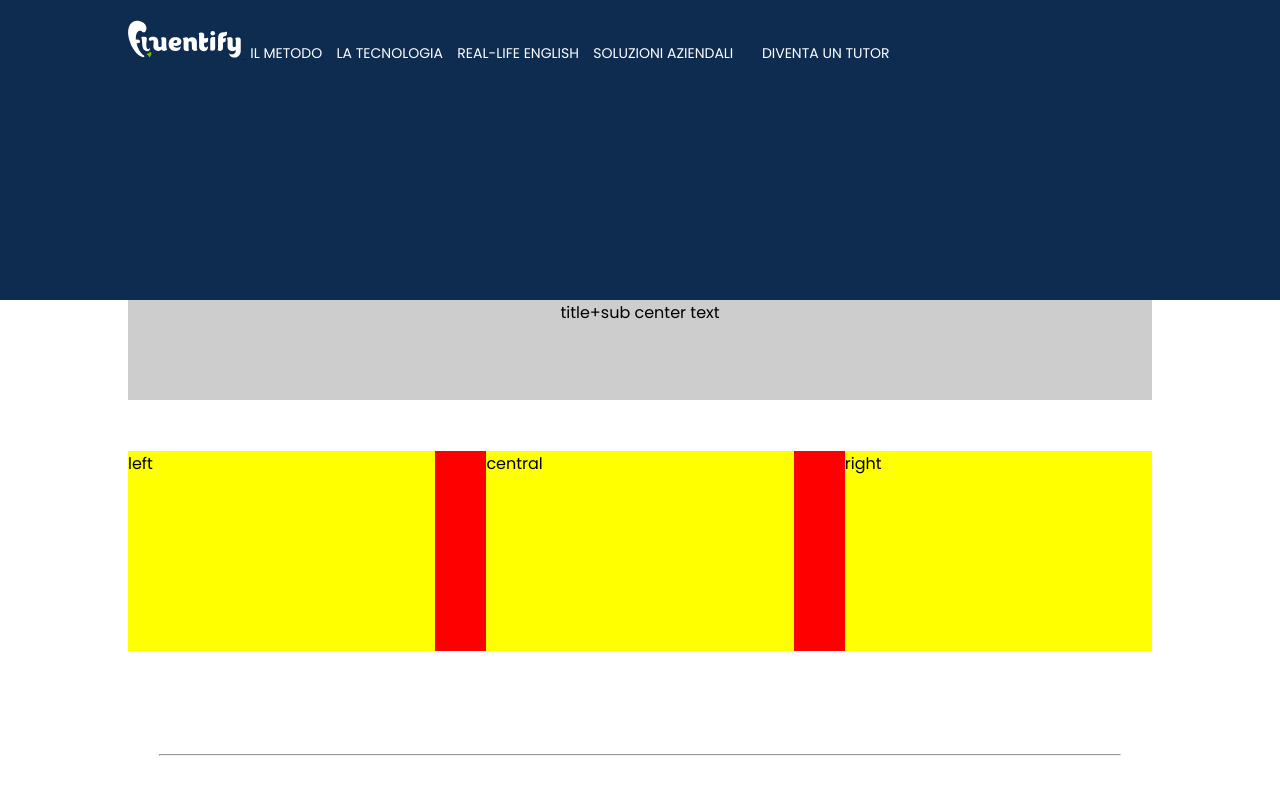
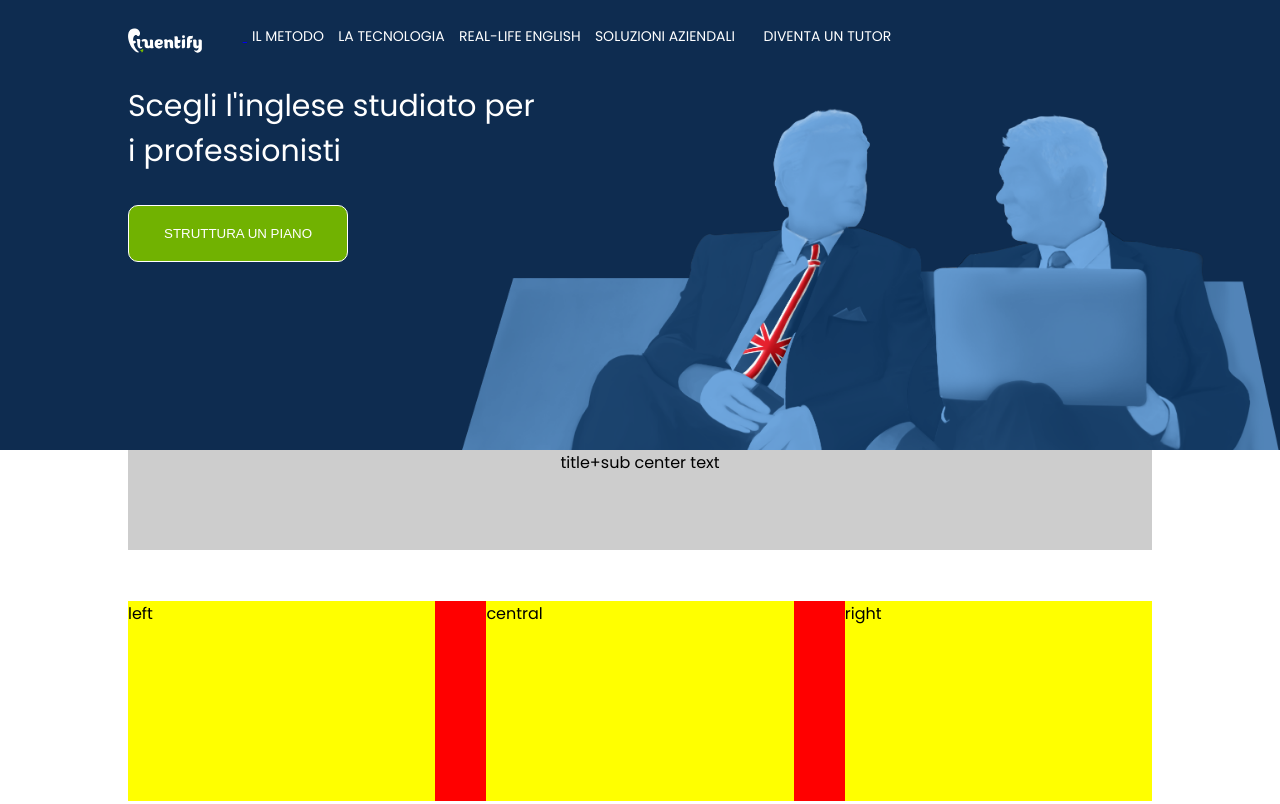
Before and after one commit to Giovanni-Bernardi/htmlcss-fluentify, a plain HTML site: page index.html in a window 1280 px wide. Shown: the top 804 px of the page. Drawn offline with Linux system fonts and the light colour scheme.

Commit message:
header progress

```diff
--- a/css/style.css
+++ b/css/style.css
@@ -27,17 +27,24 @@ header{
   padding-top: 10px;
   position: relative;
   background-color: rgba(14, 44, 80, 1);
-  height: 300px;
+  height: 450px;
 }
 
-nav{
+#site-logo{
+  width: 14%;
+  padding-top: 1%;
+  padding-right: 5%;
+  vertical-align: middle;
+}
+
+#mainnav{
 width: 80%;
 padding-top: 1%;
 display: inline-block;
-vertical-align: bottom;
-
+vertical-align: middle;
 }
 
+.navleft{}
 nav li a{
 text-decoration: none;
 list-style-type: none;
@@ -49,6 +56,37 @@ nav li{
   text-transform: uppercase;
   padding: 5px;
   font-size: 14px;
+}
+
+.imgheader{
+  background-image: url("../img/background-header.png");
+  position: absolute;
+  background-repeat: no-repeat;
+  background-position: center;
+  background-size: contain;
+  width: 64%;
+  height: 76%;
+  bottom: 0;
+  right: 0;
+}
+
+h1{
+  margin-top: 3%;
+  margin-bottom: 3%;
+  font-size: 30px;
+  width: 40%;
+  font-weight: 400;
+  color: #fff;
+}
+
+/* buttons */
+button{
+  background-color: inherit;
+  background-color: rgb(113, 178, 1);
+  color: #fff;
+  padding: 20px 35px;
+  border: 1px solid #fff;
+  border-radius: 10px;
 }
 
 /* main rules */
@@ -68,6 +106,7 @@ nav li{
   float: left;
 }
 
+/* ------------------------------------------------------------- */
 /* first row yellow 40(30+10)*/
 .block.first{
   height: 200px;
@@ -80,6 +119,7 @@ nav li{
   margin-right: 5%;
 }
 
+/* -------------------------------------------------------------- */
 /* second row blue 60(40+20)*/
 .block.second{
   height: 200px;
@@ -95,6 +135,7 @@ hr{
   margin:0 3% 10% 3%;
 }
 
+/* ---------------------------------------------------------------- */
 /* footer rules */
 footer{
   background-color: rgb(205, 205, 205);
--- a/index.html
+++ b/index.html
@@ -12,23 +12,27 @@
     <!-- header -->
     <header>
       <div class="container">
-        <nav>
+        <nav id="mainnav">
           <ul>
             <a href="#">
               <img id="site-logo" src="img/logo.svg" alt="site logo">
             </a>
 
-            <li><a href="#">il metodo</a></li>
-            <li><a href="#">la tecnologia</a></li>
-            <li><a href="#">real-life english</a></li>
-            <li><a href="#">soluzioni aziendali</a></li>
+            <li class="navleft"><a href="#">il metodo</a></li>
+            <li class="navleft"><a href="#">la tecnologia</a></li>
+            <li class="navleft"><a href="#">real-life english</a></li>
+            <li class="navleft"><a href="#">soluzioni aziendali</a></li>
             <li></li>
             <li><a href="#">diventa un tutor</a></li>
           </ul>
         </nav>
 
         <div class="heather-title">
-
+          <h1>Scegli l'inglese studiato per i professionisti</h1>
+          <button type="button" name="button">STRUTTURA UN PIANO</button>
+          <div class="imgheader">
+            <!-- img background css -->
+          </div>
         </div>
     </header>
 
```
